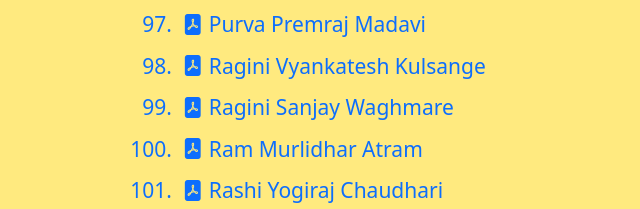
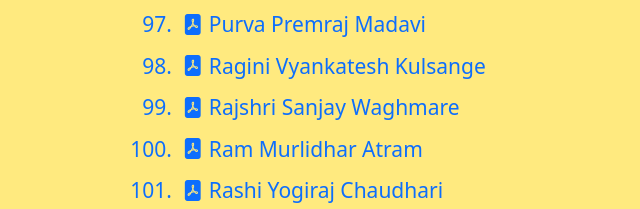
Before and after one commit to AkashParate29/Portfolio, a website: page emrs-hall-tickets-grade6.html in a window 1280 px wide. Shown: the part 4688-4897 px from the top of the page, 110-750 px from the left. Drawn offline with nearby package versions, Linux system fonts and the light colour scheme; files whose address does not match are found by name.

Commit message:
EMRS Update Name 25
Update Name

```diff
--- a/emrs-hall-tickets-grade6.html
+++ b/emrs-hall-tickets-grade6.html
@@ -477,7 +477,7 @@
 <li><a href="public/docs/emrs_hall_tickets/	Punam Nitesh Chauke	.pdf"target="_blank"><span class="bi bi-file-pdf-fill">	Punam Nitesh Chauke	</span></a></li>
 <li><a href="public/docs/emrs_hall_tickets/	Purva Premraj Madavi	.pdf"target="_blank"><span class="bi bi-file-pdf-fill">	Purva Premraj Madavi	</span></a></li>
 <li><a href="public/docs/emrs_hall_tickets/	Ragini Vyankatesh Kulsange	.pdf"target="_blank"><span class="bi bi-file-pdf-fill">	Ragini Vyankatesh Kulsange	</span></a></li>
-<li><a href="public/docs/emrs_hall_tickets/	Ragini Sanjay Waghmare	.pdf"target="_blank"><span class="bi bi-file-pdf-fill">	Ragini Sanjay Waghmare	</span></a></li>
+<li><a href="public/docs/emrs_hall_tickets/	Rajshri Sanjay Waghmare	.pdf"target="_blank"><span class="bi bi-file-pdf-fill">	Rajshri Sanjay Waghmare	</span></a></li>
 <li><a href="public/docs/emrs_hall_tickets/	Ram Murlidhar Atram	.pdf"target="_blank"><span class="bi bi-file-pdf-fill">	Ram Murlidhar Atram	</span></a></li>
 <li><a href="public/docs/emrs_hall_tickets/	Rashi Yogiraj Chaudhari	.pdf"target="_blank"><span class="bi bi-file-pdf-fill">	Rashi Yogiraj Chaudhari	</span></a></li>
 <li><a href="public/docs/emrs_hall_tickets/	Riya Chandrashekhar Chauke	.pdf"target="_blank"><span class="bi bi-file-pdf-fill">	Riya Chandrashekhar Chauke	</span></a></li>
```
Also changed, not shown: 1 other file.
